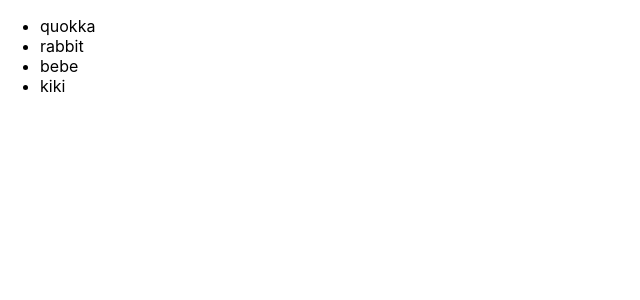
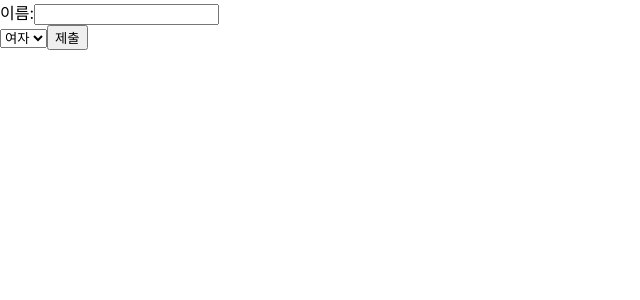
Before and after one commit to ljangwon/react-soaple, a React (Create React App) app: page / in a window 1280 px wide. Shown: the top 300 px of the page, without its empty margins (0-640 px from the left). Built offline with nearby package versions, Linux system fonts and the light colour scheme.

Commit message:
Study 11강 Form

```diff
--- /dev/null
+++ b/src/chapter_11/SignUp.jsx
@@ -0,0 +1,38 @@
+import React, { useState } from 'react'
+
+function SignUp() {
+  const [name, setName] = useState("")
+  const [gender, setGender] = useState("여자")
+
+  const handleChangeName = event => {
+    setName(event.target.value)
+  }
+
+  const handleChangeGender = event => {
+    setGender(event.target.value)
+  }
+
+  const handleSubmit = event => {
+    alert(`이름: ${name} 성별: ${gender}`)
+    event.preventDefault()
+  }
+
+  return (
+    <form onSubmit={handleSubmit}>
+      <label>
+        이름:
+        <input type="text" value={name} onChange={handleChangeName} />
+      </label>
+      <br />
+      <label>
+        <select value={gender} onChange={handleChangeGender}>
+          <option value="여자">여자</option>
+          <option value="남자">남자</option>
+        </select>
+      </label>
+      <button type="submit">제출</button>
+    </form>
+  )
+}
+
+export default SignUp
--- a/src/index.js
+++ b/src/index.js
@@ -11,12 +11,13 @@
 import ComfirmButton from './chapter_08/ComfirmButton';
 import LandingPage from './chapter_09/LandingPage';
 import AttendanceBook from './chapter_10/AttendanceBook';
+import SignUp from './chapter_11/SignUp';
 
 
 const root = ReactDOM.createRoot(document.getElementById('root'));
 root.render(
   <React.StrictMode>
-    <AttendanceBook />
+    <SignUp />
   </React.StrictMode>
 );
 
```
